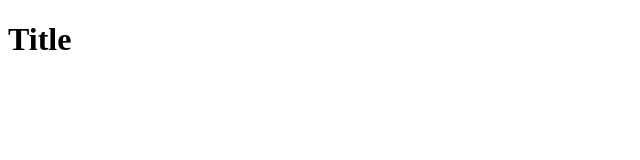
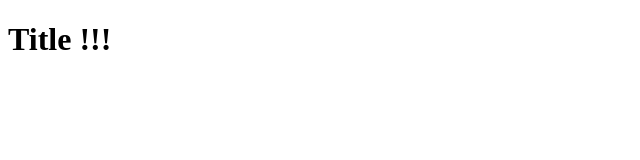
Before and after one commit to sialka/codereview, a plain HTML site: page index.html in a window 1280 px wide. Shown: the full height of the page, 0-640 px from the left. Drawn offline with Linux system fonts and the light colour scheme.

Commit message:
add simbol

```diff
--- a/index.html
+++ b/index.html
@@ -6,6 +6,6 @@
     <title>Document</title>
 </head>
 <body>
-    <h1>Title</h1>
+    <h1>Title !!!</h1>
 </body>
 </html>
```
